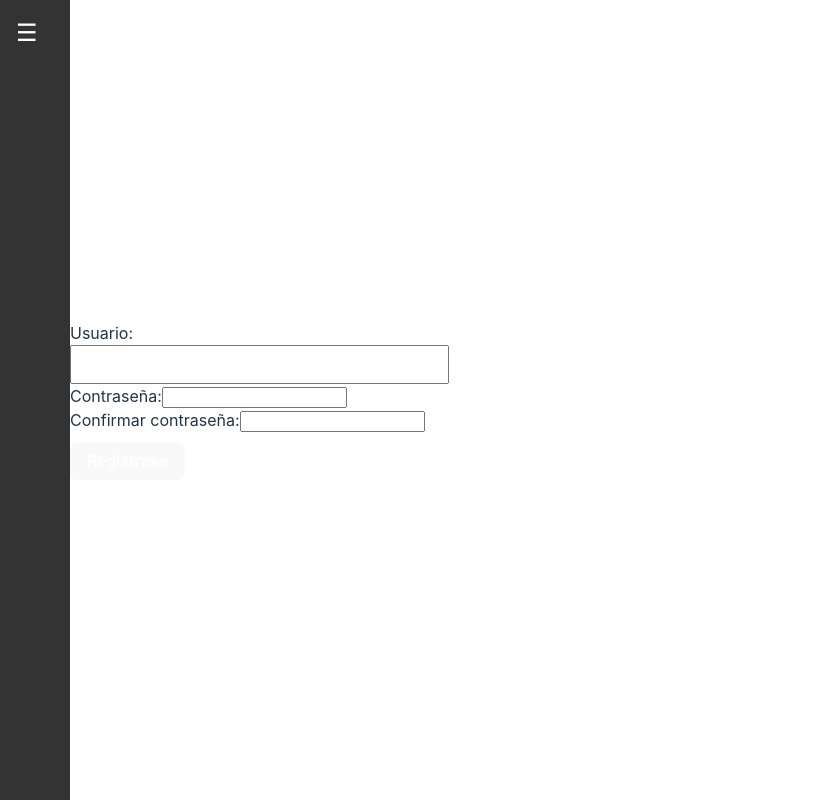
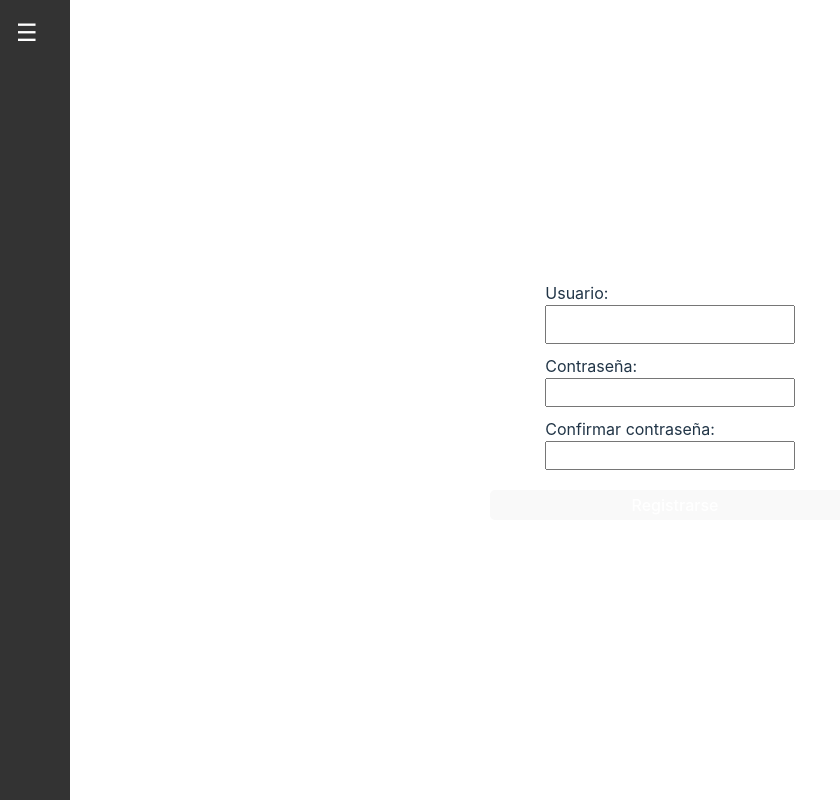
Before and after one commit to darkjg/ListaDeLaCompra, a React (Vite) app in the folder Front/: page /Registro in a window 1280 px wide. Shown: the whole page, without its empty margins (0-840 px from the left). Built offline with nearby package versions, Linux system fonts and the light colour scheme; no server answers.

Commit message:
Css registro

```diff
--- a/Front/src/css/Recetas.css
+++ b/Front/src/css/Recetas.css
@@ -25,11 +25,16 @@
 }
 
 .create-button {
-    background-color: #007bff;
-    color: #fff;
-    border: none;
-    padding: 8px 16px;
-    border-radius: 4px;
+
+    border-radius: 8px;
+    border: 1px solid transparent;
+
+    font-size: 1em;
+    font-weight: 500;
+    font-family: inherit;
+    background-color: #1a1a1a;
+    cursor: pointer;
+    transition: border-color 0.25s;
 }
 
 .recipe-list {
@@ -55,3 +60,21 @@
     margin-top: 0px;
     margin-left: 90px;
 }
+button {
+  border-radius: 8px;
+  border: 1px solid transparent;
+
+  font-size: 1em;
+  font-weight: 500;
+  font-family: inherit;
+  background-color: #1a1a1a;
+  cursor: pointer;
+  transition: border-color 0.25s;
+}
+button:hover {
+  border-color: #646cff;
+}
+button:focus,
+button:focus-visible {
+  outline: 4px auto -webkit-focus-ring-color;
+}
--- /dev/null
+++ b/Front/src/css/Registro.css
@@ -0,0 +1,45 @@
+.center-container {
+  display: flex;
+  justify-content: center;
+  align-items: center;
+  width: 100%;
+}
+
+.registro-form {
+  display: flex;
+  flex-direction: column;
+  justify-content: center;
+  align-items: center;
+}
+
+.input-container {
+  margin-bottom: 10px;
+}
+
+.input-field {
+  width: 100%;
+  padding: 5px;
+  box-sizing: border-box;
+}
+
+.button-submit {
+  width: 100%;
+  padding: 5px;
+
+  color: white;
+  border: none;
+  border-radius: 5px;
+  cursor: pointer;
+}
+
+.button-submit:hover {
+  border-radius: 8px;
+  border: 1px solid transparent;
+
+  font-size: 1em;
+  font-weight: 500;
+  font-family: inherit;
+  background-color: #1a1a1a;
+  cursor: pointer;
+  transition: border-color 0.25s;
+}
--- a/Front/src/pages/Registro.jsx
+++ b/Front/src/pages/Registro.jsx
@@ -1,6 +1,6 @@
 import { useState } from "react";
 import SERVER_URL from "../Config/config";
-
+import "../css/Registro.css"
 const Registro = () => {
   const [email, setEmail] = useState("")
   const [password, setpassword] = useState("")
@@ -52,40 +52,45 @@ const Registro = () => {
     }
   }
   return (
-        <>
-            <form onSubmit={handleLogin}>
-                <div>
-                    <label >Usuario:</label>
+    <div className="center-container">
+      <form onSubmit={handleLogin} className="registro-form">
+        <div className="input-container">
+          <label htmlFor="email">Usuario:</label>
           <input
             type="text"
             id="email"
             value={email}
             onChange={(e) => setEmail(e.target.value)}
+            className="input-field"
           />
         </div>
-                <div>
-                    <label>Contraseña:</label>
+        <div className="input-container">
+          <label htmlFor="password">Contraseña:</label>
           <input
             type="password"
             id="password"
             value={password}
-                        onChange={(e) => setpassword(e.target.value)}
+            onChange={(e) => setPassword(e.target.value)}
+            className="input-field"
           />
         </div>
-                <div>
-                    <label>Confirmar contraseña:</label>
+        <div className="input-container">
+          <label htmlFor="confirmpassword">Confirmar contraseña:</label>
           <input
             type="password"
-                        id="confirpassword"
+            id="confirmpassword"
             value={confirmpassword}
             onChange={(e) => setConfirmpassword(e.target.value)}
+            className="input-field"
           />
         </div>
-                <button type="submit">Registrase</button>
+        <button type="submit" className="button-submit">Registrarse</button>
       </form>
       {error && <p>{error}</p>}
-        </>
+    </div>
+
   );
+
 };
 
 export default Registro;
```
Lines whose indentation alone changed are shown as unchanged.
